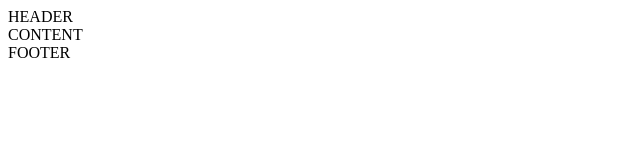
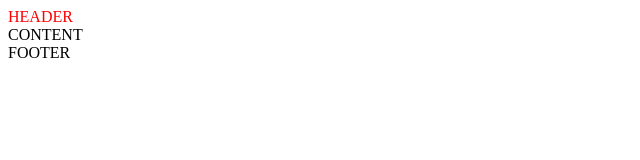
Before and after one commit to cadencunningham/React-Personal-Website, a React app: page / in a window 1280 px wide. Shown: the top 160 px of the page, without its empty margins (0-640 px from the left). Built offline with nearby package versions, Linux system fonts and the light colour scheme; the HTML template or start-up script is replaced by a standard one.

Commit message:
setup 7-1 scss styling

```diff
--- a/src/App.tsx
+++ b/src/App.tsx
@@ -1,7 +1,7 @@
 import React from 'react';
 import { BrowserRouter as Router, Route } from 'react-router-dom';
 import Layout from './Layout';
-import './app.scss';
+import './scss/main.scss';
 
 const App = () => {
     return (
--- a/src/Layout/index.tsx
+++ b/src/Layout/index.tsx
@@ -8,7 +8,7 @@ const Layout = (props: IProps) => {
     const { children } = props;
     return (
         <div>
-            <div>HEADER</div>
+            <div className="header">HEADER</div>
             {children}
             <div>FOOTER</div>
         </div>
--- /dev/null
+++ b/src/scss/layout/header.scss
@@ -0,0 +1,3 @@
+.header {
+    color: red;
+}
--- /dev/null
+++ b/src/scss/main.scss
@@ -0,0 +1 @@
+@import './layout/header.scss'
```
Also changed, not shown: src/app.scss (deleted).
